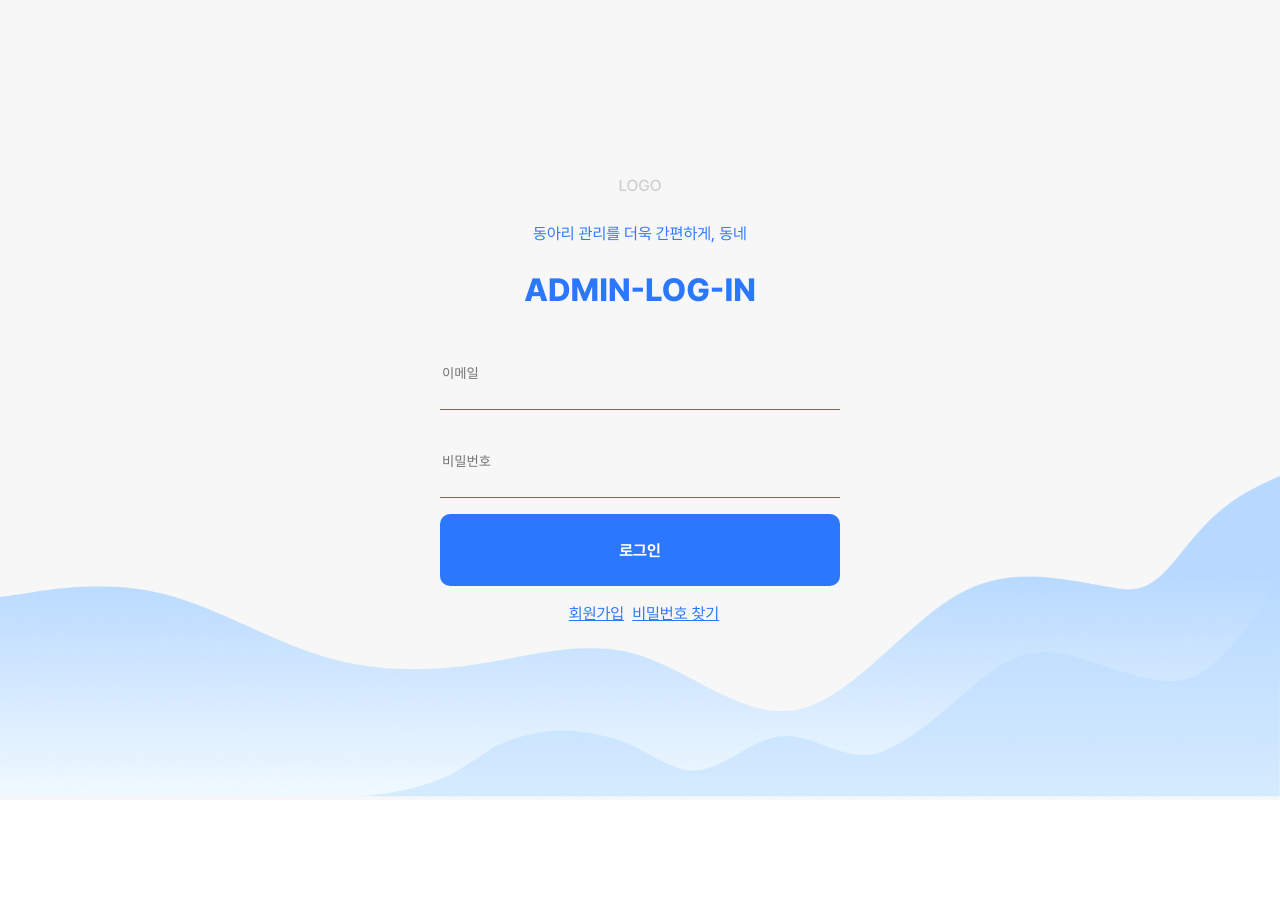
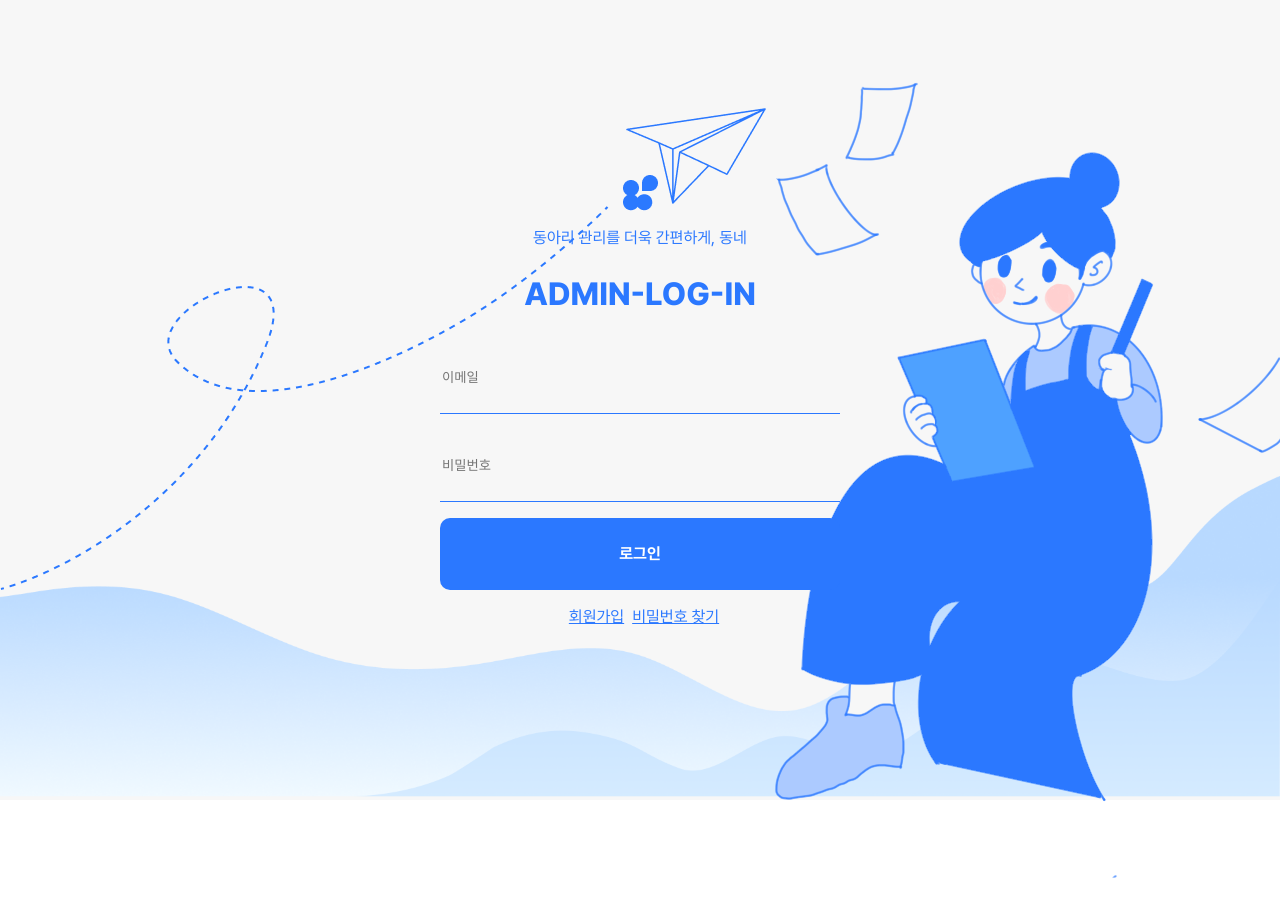
Before and after one commit to ori5r2/DongneClient, a React (Create React App) app: page /admin/login in a window 1280 px wide. Shown: the top 916 px of the page. Before the commit the page ends 800 px from the top, so only its background shows below. Built offline with nearby package versions, Linux system fonts and the light colour scheme.

Commit message:
로그인 bg 설정 완료

```diff
--- a/src/pages/admin/AdminLoginPage.js
+++ b/src/pages/admin/AdminLoginPage.js
@@ -5,7 +5,13 @@ import palette from '../../styles/pallete';
 import { Link, useHistory } from 'react-router-dom';
 import client from '../../axiosConfig';
 import EventButton from '../../components/EventButton';
+import importImg from '../../styles/importImg';
 
+const StyledImg = styled.img`
+  position: relative;
+  width: 100%;
+  height: 100%;
+`;
 const WhiteBox = styled.div`
   position: relative;
   width: 50vh;
@@ -24,7 +30,7 @@ const WhiteBox = styled.div`
   .Logo {
     font-family: 'Pretendard Medium';
     color: #3333;
-    margin-bottom: 2rem;
+    margin-bottom: 1rem;
   }
   .Link {
     color: ${palette[3]};
@@ -105,7 +111,9 @@ const AdminLoginPage = () => {
     <div>
       <BackgroundTemplate style={{ zIndex: 0 }}>
         <WhiteBox style={{ zIndex: 1 }}>
-          <div className="Logo">LOGO</div>
+          <div className="Logo">
+            <img src={importImg.Logo}/>
+          </div>
           <div style={{ marginBottom: '2rem' }}>
             동아리 관리를 더욱 간편하게, 동네
           </div>
@@ -151,6 +159,12 @@ const AdminLoginPage = () => {
             </div>
           </div>
         </WhiteBox>
+        <div style={{ position: 'absolute', right: '0' }}>
+        <StyledImg src={importImg.character} />
+        </div>
+        <div style={{ position: 'absolute', top: '108px', left: '0' }}>
+        <StyledImg src={importImg.plane} />
+        </div>
       </BackgroundTemplate>
     </div>
   );
--- a/src/pages/user/UserLoginPage.js
+++ b/src/pages/user/UserLoginPage.js
@@ -6,7 +6,13 @@ import palette from '../../styles/pallete';
 import { Link, useHistory } from 'react-router-dom';
 import client from '../../axiosConfig';
 import EventButton from '../../components/EventButton';
+import importImg from '../../styles/importImg';
 
+const StyledImg = styled.img`
+  position: relative;
+  width: 100%;
+  height: 100%;
+`;
 const WhiteBox = styled.div`
   position: relative;
   width: 50vh;
@@ -25,7 +31,7 @@ const WhiteBox = styled.div`
   .Logo {
     font-family: 'Pretendard Medium';
     color: #3333;
-    margin-bottom: 2rem;
+    margin-bottom: 1rem;
   }
   .Link {
     color: ${palette[3]};
@@ -109,7 +115,9 @@ const UserLoginPage = () => {
     <div>
       <BackgroundTemplate style={{ zIndex: 0 }}>
         <WhiteBox style={{ zIndex: 1 }}>
-          <div className="Logo">LOGO</div>
+          <div className="Logo">
+            <img src={importImg.Logo}/>
+          </div>
           <div style={{ marginBottom: '2rem' }}>
             동아리 관리를 더욱 간편하게, 동네
           </div>
@@ -155,6 +163,12 @@ const UserLoginPage = () => {
             </div>
           </div>
         </WhiteBox>
+        <div style={{ position: 'absolute', right: '0' }}>
+        <StyledImg src={importImg.character} />
+        </div>
+        <div style={{ position: 'absolute', top: '108px', left: '0' }}>
+        <StyledImg src={importImg.plane} />
+        </div>
       </BackgroundTemplate>
     </div>
   );
--- a/src/template/BackgroundTemplate.js
+++ b/src/template/BackgroundTemplate.js
@@ -24,10 +24,10 @@ const BackgroundImg = styled.div`
 const BackgroundTemplate = ({ children }) => {
   return (
     <BackgroundImg>
-      {children}
       <footer style={{ position: 'absolute', bottom: '0' }}>
         <StyledImg src={vector} />
       </footer>
+      {children}
     </BackgroundImg>
   );
 };
--- a/src/template/LoginLandingTemplate.js
+++ b/src/template/LoginLandingTemplate.js
@@ -8,6 +8,13 @@ import { useHistory } from 'react-router-dom';
 // img
 import userLoginIcon from '../styles/imgs/icon/login_user_icon.png';
 import adminLoginIcon from '../styles/imgs/icon/login_admin_icon.png';
+import importImg from '../styles/importImg';
+
+const StyledImg = styled.img`
+  position: relative;
+  width: 100%;
+  height: 100%;
+`;
 
 const WhiteBox = styled.div`
   position: relative;
@@ -66,6 +73,12 @@ const LoginLandingTemplate = () => {
             회원이 아니신가요? 회원가입
           </Link>
         </WhiteBox>
+        <div style={{ position: 'absolute', right: '0' }}>
+        <StyledImg src={importImg.character} />
+        </div>
+        <div style={{ position: 'absolute', top: '108px', left: '0' }}>
+        <StyledImg src={importImg.plane} />
+        </div>
       </BackgroundTemplate>
   );
 };
```
Also changed, not shown: src/styles/importImg.js (+7 -0 lines), src/styles/imgs/background/character.png (added), src/styles/imgs/background/plane.png (added). Lines whose indentation alone changed are shown as unchanged.
